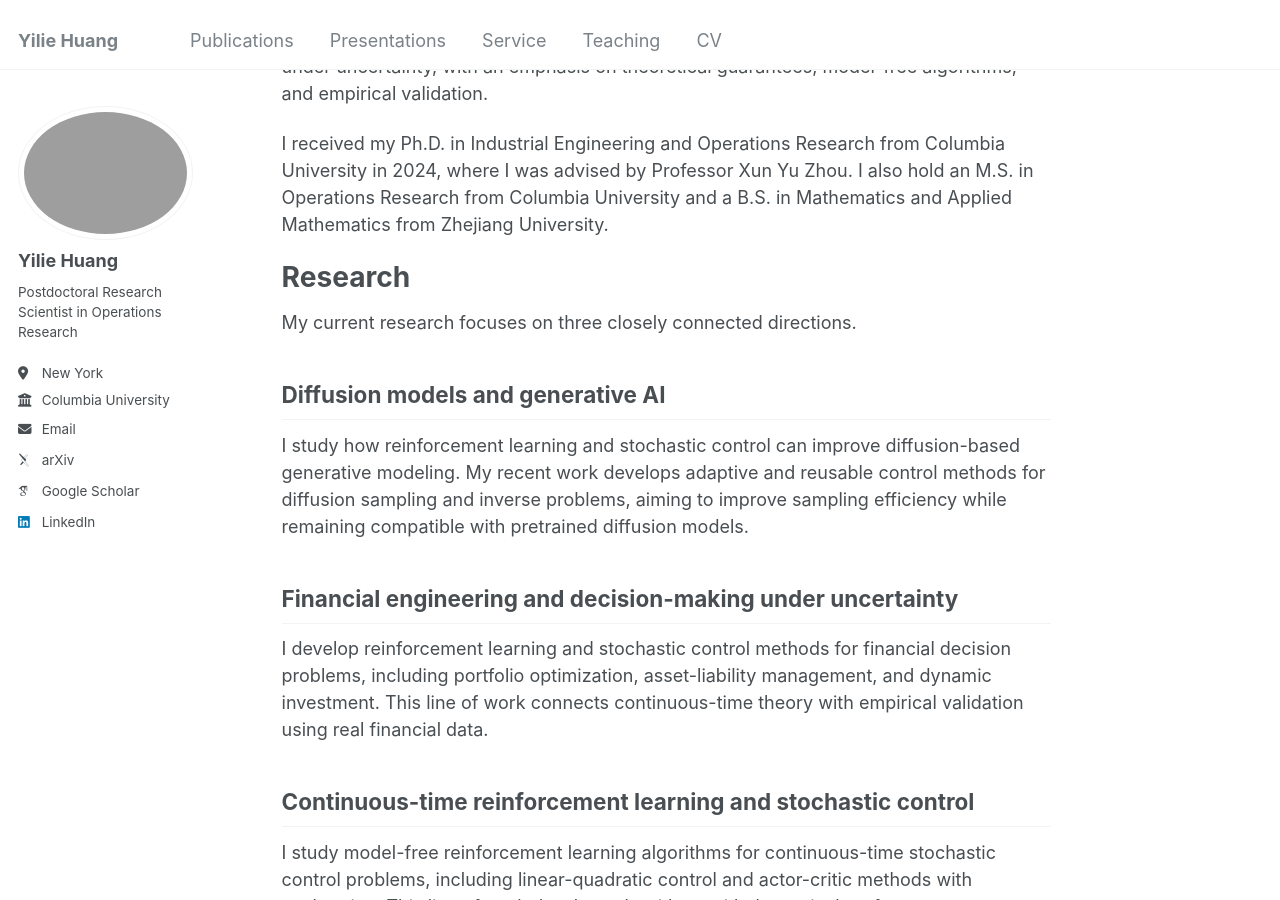
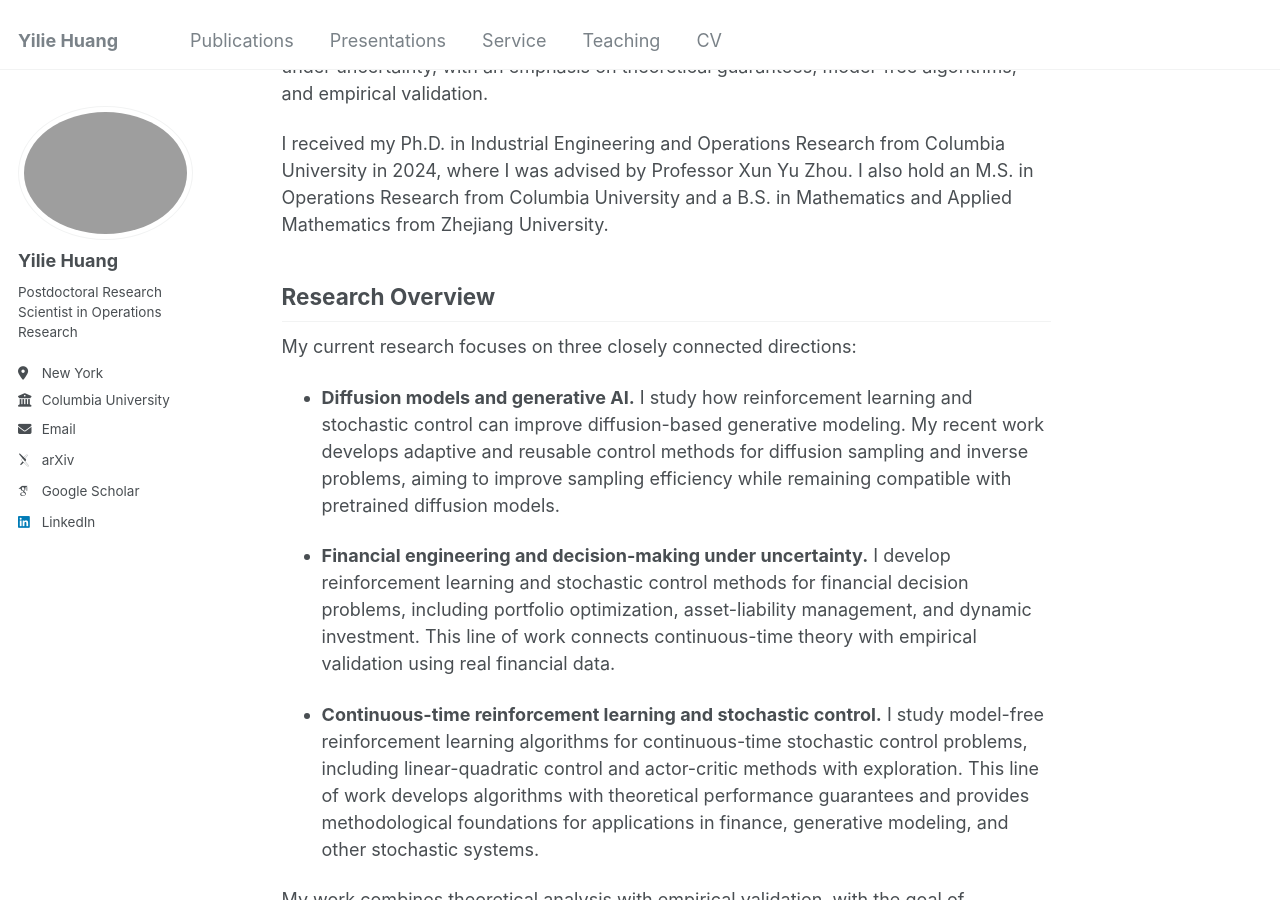
Before and after one commit to yiliehuang/yiliehuang.github.io, a Jekyll site: the page built from _pages/about.md, in a window 1280 px wide and 900 px high, scrolled down 308 px. Built offline with Jekyll 4.4.1, drawn with Linux system fonts in a browser that asks for light colours; some web fonts are replaced.

Commit message:
Update about.md

```diff
--- a/_pages/about.md
+++ b/_pages/about.md
@@ -13,21 +13,15 @@ My research lies at the intersection of reinforcement learning, diffusion models
 
 I received my Ph.D. in Industrial Engineering and Operations Research from Columbia University in 2024, where I was advised by Professor Xun Yu Zhou. I also hold an M.S. in Operations Research from Columbia University and a B.S. in Mathematics and Applied Mathematics from Zhejiang University.
 
-# Research
+## Research Overview
 
-My current research focuses on three closely connected directions.
+My current research focuses on three closely connected directions:
 
-## Diffusion models and generative AI
+- **Diffusion models and generative AI.** I study how reinforcement learning and stochastic control can improve diffusion-based generative modeling. My recent work develops adaptive and reusable control methods for diffusion sampling and inverse problems, aiming to improve sampling efficiency while remaining compatible with pretrained diffusion models.
 
-I study how reinforcement learning and stochastic control can improve diffusion-based generative modeling. My recent work develops adaptive and reusable control methods for diffusion sampling and inverse problems, aiming to improve sampling efficiency while remaining compatible with pretrained diffusion models.
+- **Financial engineering and decision-making under uncertainty.** I develop reinforcement learning and stochastic control methods for financial decision problems, including portfolio optimization, asset-liability management, and dynamic investment. This line of work connects continuous-time theory with empirical validation using real financial data.
 
-## Financial engineering and decision-making under uncertainty
-
-I develop reinforcement learning and stochastic control methods for financial decision problems, including portfolio optimization, asset-liability management, and dynamic investment. This line of work connects continuous-time theory with empirical validation using real financial data.
-
-## Continuous-time reinforcement learning and stochastic control
-
-I study model-free reinforcement learning algorithms for continuous-time stochastic control problems, including linear-quadratic control and actor-critic methods with exploration. This line of work develops algorithms with theoretical performance guarantees and provides methodological foundations for applications in finance, generative modeling, and other stochastic systems.
+- **Continuous-time reinforcement learning and stochastic control.** I study model-free reinforcement learning algorithms for continuous-time stochastic control problems, including linear-quadratic control and actor-critic methods with exploration. This line of work develops algorithms with theoretical performance guarantees and provides methodological foundations for applications in finance, generative modeling, and other stochastic systems.
 
 My work combines theoretical analysis with empirical validation, with the goal of developing reliable learning-based methods for complex stochastic systems.
 
```
